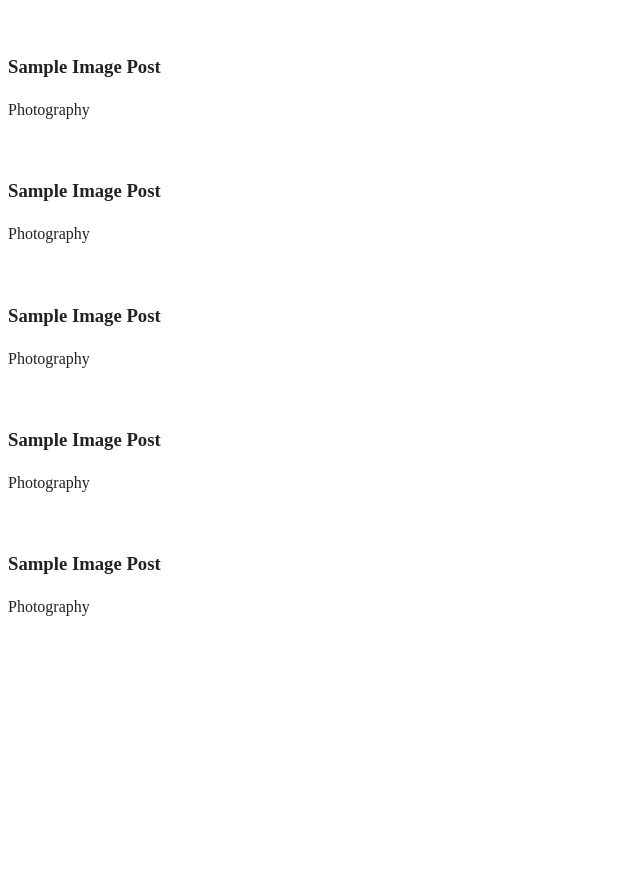
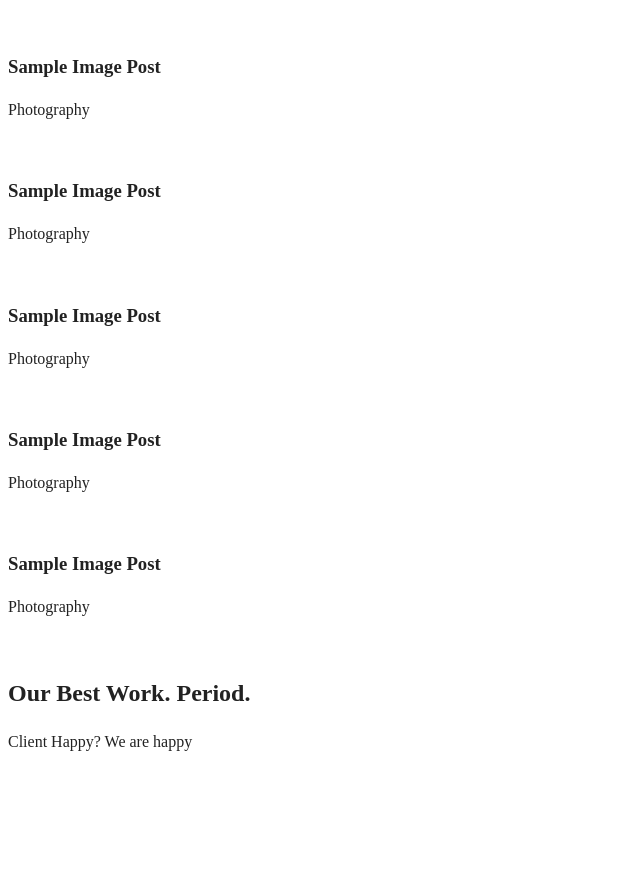
Before and after one commit to CesariaMonforte/Lab_02, a website: page index.html in a window 1280 px wide. Shown: the part 2529-3413 px from the top of the page, without its empty margins (0-640 px from the left). Before the commit the page ends 3194 px from the top, so only its background shows below. Drawn offline with Linux system fonts and the light colour scheme.

Commit message:
Main section with reference subsection created

```diff
--- a/index.html
+++ b/index.html
@@ -289,6 +289,46 @@
       </article>
     </div>
 
+    </section>
+
+    <!-- References from Clients-->
+    <section class="references">
+
+      <div class="references-subtitle">
+        <h2 class="references-subtitle__text">Our Best Work. Period.</h2>
+        <p class="references-subtitle__subtext">Client Happy? We are happy</p>
+      </div>
+
+
+    <div class="reference-item">
+
+      <img src="" alt="" class="reference-item__logo">
+
+    </div>
+
+    <div class="reference-item">
+
+      <img src="" alt="" class="reference-item__logo">
+
+    </div>
+
+    <div class="reference-item">
+
+      <img src="" alt="" class="reference-item__logo">
+
+    </div>
+
+    <div class="reference-item">
+
+      <img src="" alt="" class="reference-item__logo">
+
+    </div>
+
+    <div class="reference-item">
+
+      <img src="" alt="" class="reference-item__logo">
+
+    </div>
 
 
     </section>
```
